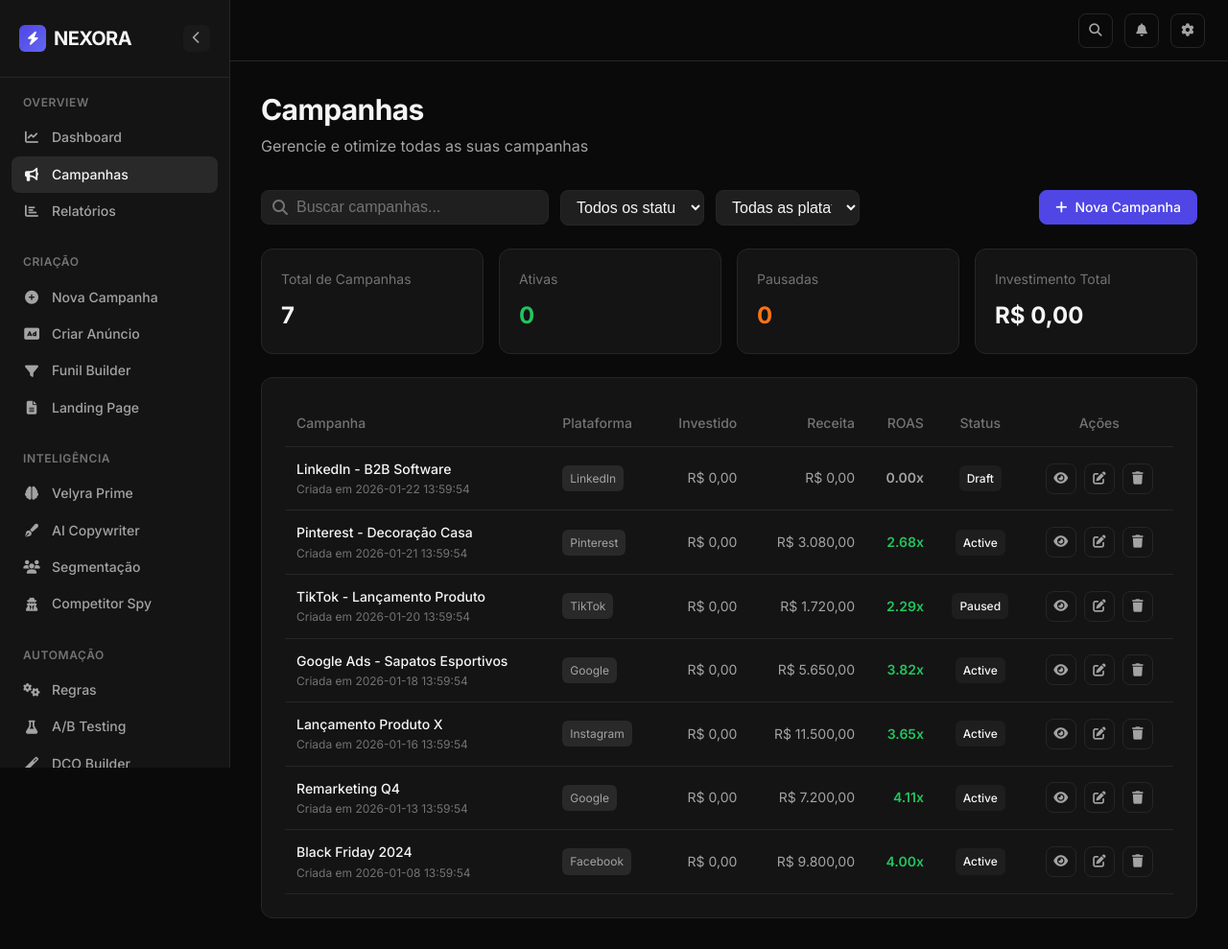
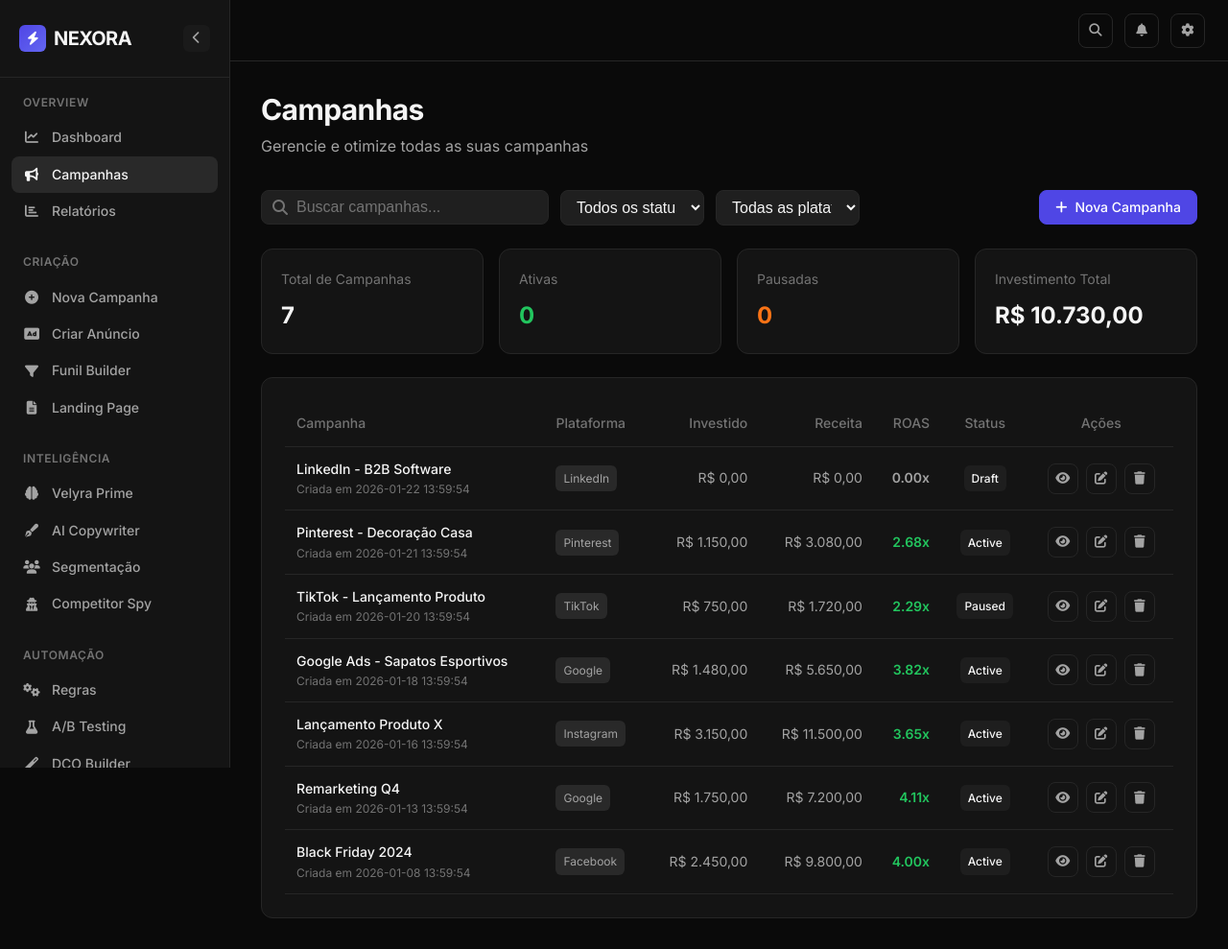
Before and after one commit to fabiinobrega/robo-otimizador, a Flask app: page /campaigns in a window 1280 px wide. Shown: the whole page at 96% size. Run offline with Flask 3, Linux system fonts and the light colour scheme; data comes from the database, SQL or seed files in the repository; some libraries are stand-ins or nearby versions.

Commit message:
fix: Corrige frontend para ler campo 'spend' em vez de 'spent'

```diff
--- a/templates/campaigns_nexora.html
+++ b/templates/campaigns_nexora.html
@@ -173,7 +173,7 @@ function renderCampaigns(campaigns) {
                     </span>
                 </td>
                 <td style="padding: var(--spacing-3); text-align: right; font-size: var(--text-sm); color: var(--text-secondary);">
-                    ${NEXORA.formatCurrency(c.spent || 0)}
+                    ${NEXORA.formatCurrency(c.spend || 0)}
                 </td>
                 <td style="padding: var(--spacing-3); text-align: right; font-size: var(--text-sm); color: var(--text-secondary);">
                     ${NEXORA.formatCurrency(c.revenue || 0)}
@@ -209,7 +209,7 @@ function updateStats(campaigns) {
     document.getElementById('activeCampaigns').textContent = campaigns.filter(c => c.status === 'active').length;
     document.getElementById('pausedCampaigns').textContent = campaigns.filter(c => c.status === 'paused').length;
 
-    const totalInvestment = campaigns.reduce((sum, c) => sum + (c.spent || 0), 0);
+    const totalInvestment = campaigns.reduce((sum, c) => sum + (c.spend || 0), 0);
     document.getElementById('totalInvestment').textContent = NEXORA.formatCurrency(totalInvestment);
 }
 
```
